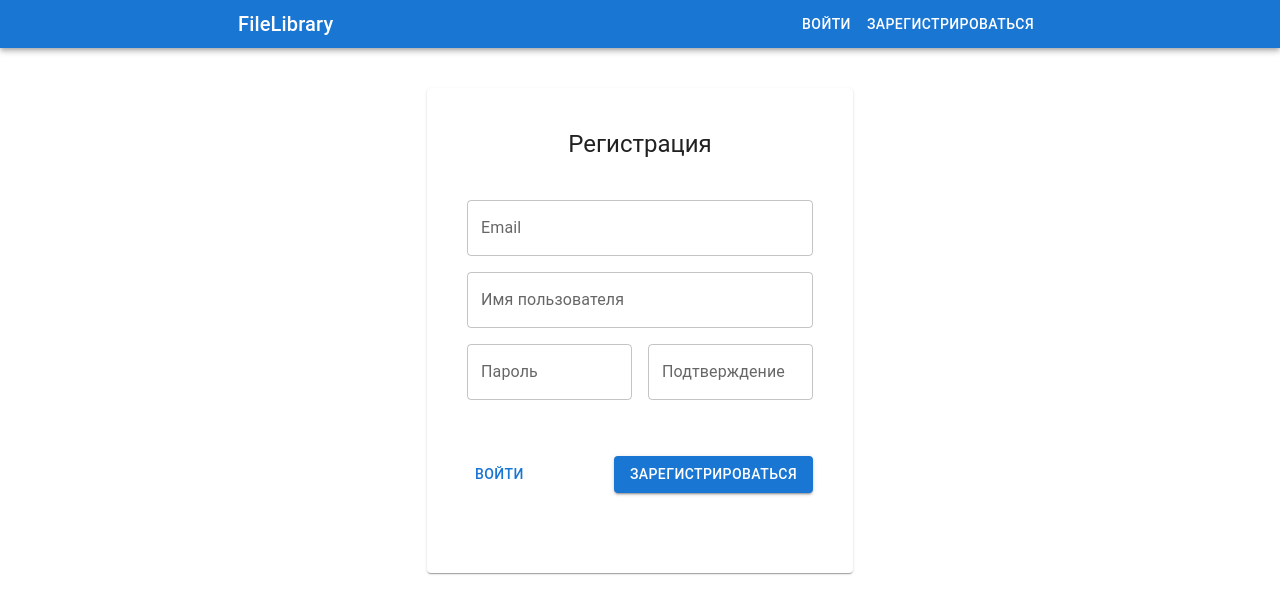
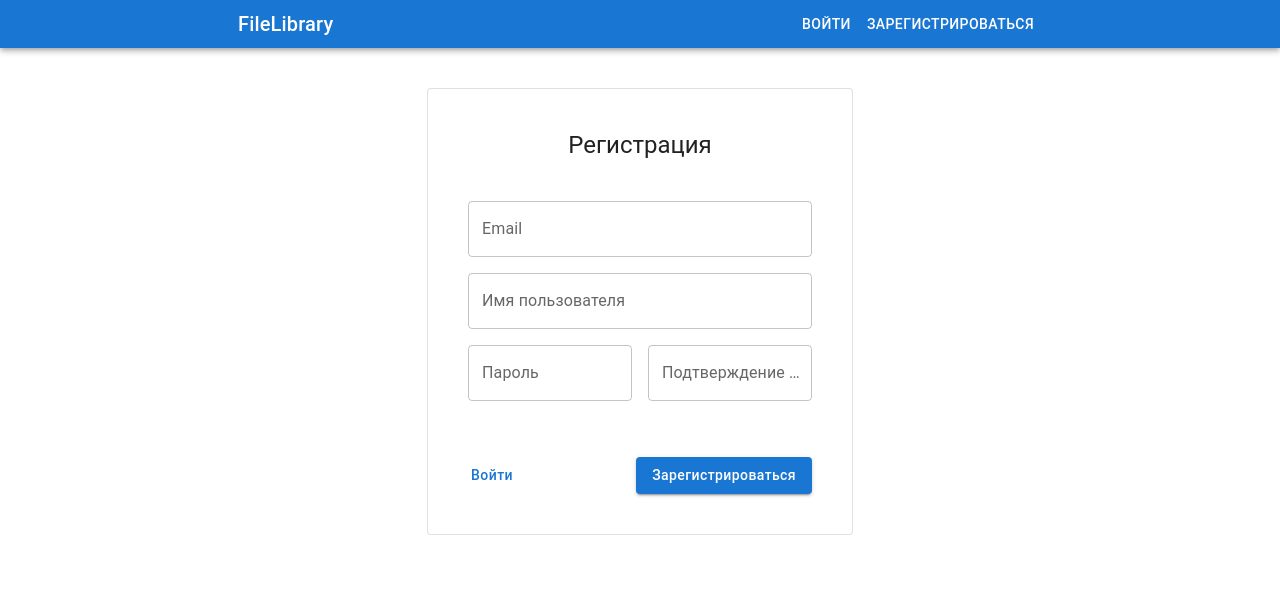
Before and after one commit to CodeventureRU/FileLibrary, a React (Vite) app in the folder frontend/src/client/: page /register in a window 1280 px wide. Shown: the top 614 px of the page. Built offline with nearby package versions, Linux system fonts and the light colour scheme.

Commit message:
feat(widgets): изменения стилей регистрации

```diff
--- a/frontend/src/client/src/widgets/register-form/RegisterForm.jsx
+++ b/frontend/src/client/src/widgets/register-form/RegisterForm.jsx
@@ -35,10 +35,10 @@ const RegisterForm = () => {
     return (
         <Grid container sx={{justifyContent: 'center', mt: 5}}>
             <Grid item xs={12} md={6}>
-                <Paper sx={{p: 5}}>
+                <Paper sx={{p: 5}} variant="outlined" elevation={0}>
                     <Typography variant="h5" sx={{textAlign: 'center'}}>Регистрация</Typography>
                     <Box
-                        sx={{my: 5}}
+                        sx={{mt: 5}}
                     >
                         <Grid container spacing={2}>
                             <GridFormControl
@@ -72,7 +72,7 @@ const RegisterForm = () => {
                                 gridOptions={{xs: 12, md: 6}}
                                 field={passwordConfirm}
                                 setField={setPasswordConfirm}
-                                label="Подтверждение"
+                                label="Подтверждение пароля"
                                 textFieldOptions={{
                                     onCut: e => e.preventDefault(),
                                     onCopy: e => e.preventDefault(),
@@ -89,8 +89,8 @@ const RegisterForm = () => {
                         <Box
                             sx={{display: 'flex', alignItems: 'center', justifyContent: 'space-between', mt: 5}}
                         >
-                            <Button href="/login">Войти</Button>
-                            <LoadingButton loading={loading} onClick={registerHandle}>Зарегистрироваться</LoadingButton>
+                            <Button sx={{ml: -1, textTransform: 'none'}} href="/login">Войти</Button>
+                            <LoadingButton buttonProps={{sx: {textTransform: 'none'}}} loading={loading} onClick={registerHandle}>Зарегистрироваться</LoadingButton>
                         </Box>
                     </Box>
 
```
